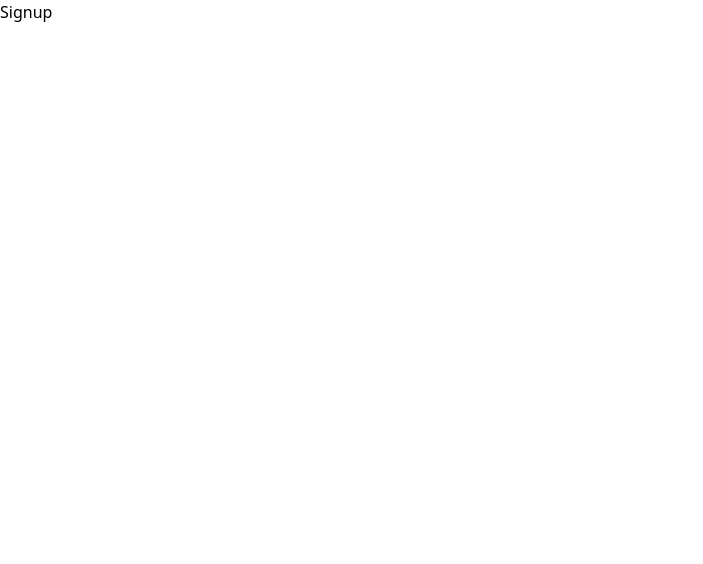
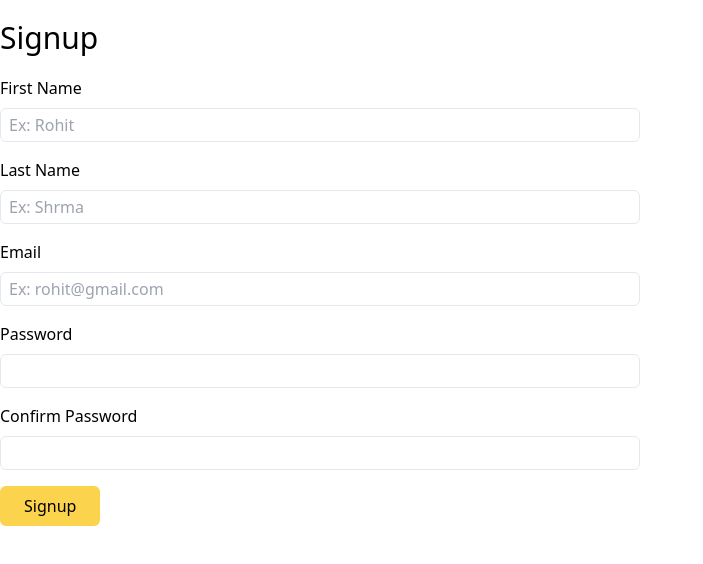
Before and after one commit to Sashankr/next-todo-app, a Next.js app: page /signup in a window 1280 px wide. Shown: the top 564 px of the page, without its empty margins (0-703 px from the left). Built offline with nearby package versions, Linux system fonts and the light colour scheme.

Commit message:
completed building signup ui

```diff
--- a/package.json
+++ b/package.json
@@ -13,6 +13,7 @@
     "@types/react": "18.2.7",
     "@types/react-dom": "18.2.4",
     "autoprefixer": "10.4.14",
+    "client-only": "^0.0.1",
     "eslint": "8.41.0",
     "eslint-config-next": "13.4.4",
     "next": "13.4.4",
--- a/src/app/signup/page.tsx
+++ b/src/app/signup/page.tsx
@@ -1,5 +1,39 @@
+import Button from "@/components/Button";
+import Input from "@/components/Input";
+
 const Signup = () => {
-  return <div>Signup</div>;
+  return (
+    <div>
+      <h2 className="text-3xl mt-5 mb-5 ">Signup</h2>
+      <form action="">
+        <Input
+          type="text"
+          placeholder="Ex: Rohit"
+          label="First Name"
+          name="firstName"
+        />
+        <Input
+          type="text"
+          placeholder="Ex: Shrma"
+          label="Last Name"
+          name="lastName"
+        />
+        <Input
+          type="email"
+          placeholder="Ex: rohit@gmail.com"
+          label="Email"
+          name="email"
+        />
+        <Input type="password" label="Password" name="password" />
+        <Input
+          type="password"
+          label="Confirm Password"
+          name="confirmPassword"
+        />
+        <Button title="Signup" type="primary" />
+      </form>
+    </div>
+  );
 };
 
 export default Signup;
--- /dev/null
+++ b/src/components/Input/index.tsx
@@ -0,0 +1,20 @@
+import { InputProps } from "@/types";
+import React from "react";
+
+const Input = ({ type, placeholder, name, label }: InputProps) => {
+  return (
+    <div className="mb-4">
+      <label className="block mb-2" htmlFor={name}>
+        {label}
+      </label>
+      <input
+        className="py-1 px-2 w-1/2 border border-grey-300 rounded-md "
+        type={type}
+        placeholder={placeholder}
+        name={name}
+      />
+    </div>
+  );
+};
+
+export default Input;
```
Also changed, not shown: src/types/index.tsx (+9 -0 lines), 1 other file (tests, documents, lock files or other folders).
